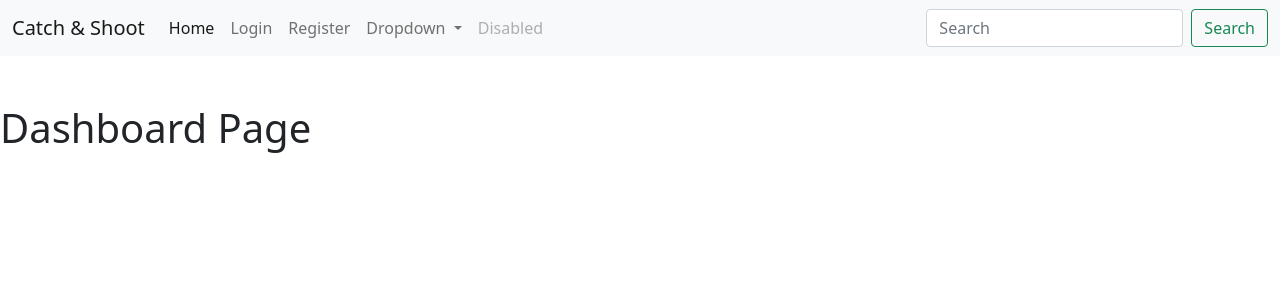
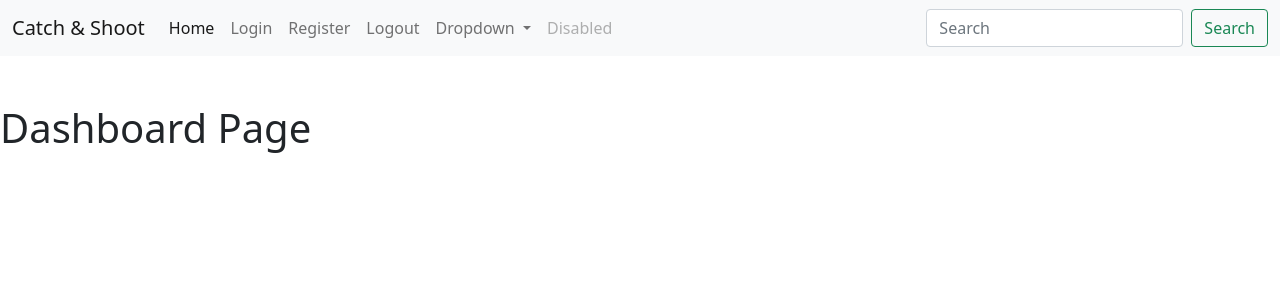
Before and after one commit to omri30000/Serverus, a Flask app: page /dashboard in a window 1280 px wide. Shown: the top 300 px of the page. Run offline with Flask 2, Linux system fonts and the light colour scheme; the visitor is signed in with stand-in values (Sample User, id 1); some libraries are stand-ins or nearby versions.

Commit message:
added logout option to base.html navigation bar

```diff
--- a/WebAppComponent/templates/base.html
+++ b/WebAppComponent/templates/base.html
@@ -23,6 +23,9 @@
                         </li>
                         <li class="nav-item">
                             <a class="nav-link" href="/register">Register</a>
+                        </li>
+                        <li class="nav-item">
+                            <a class="nav-link" href="/logout">Logout</a>
                         </li>
                         <li class="nav-item dropdown">
                             <a class="nav-link dropdown-toggle" href="#" id="navbarDropdown" role="button" data-bs-toggle="dropdown" aria-expanded="false">
```
